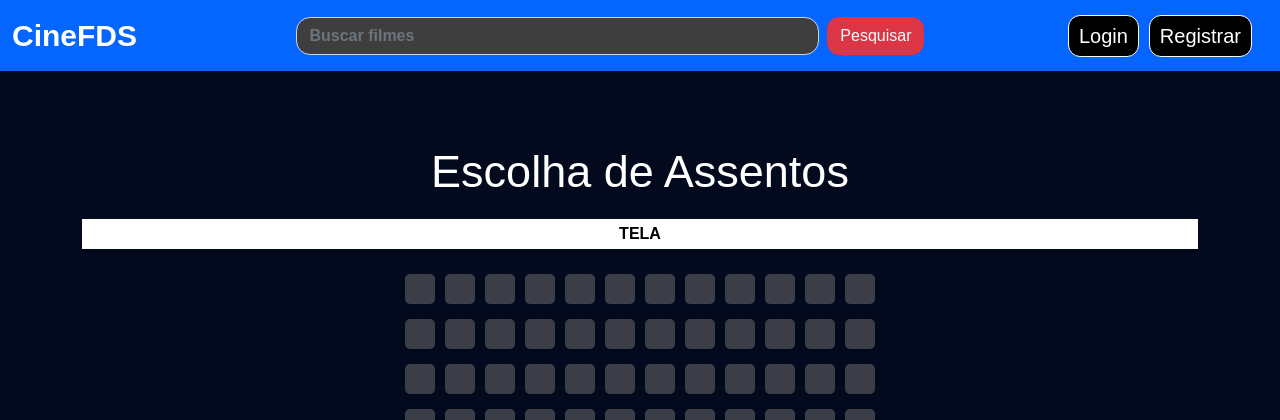
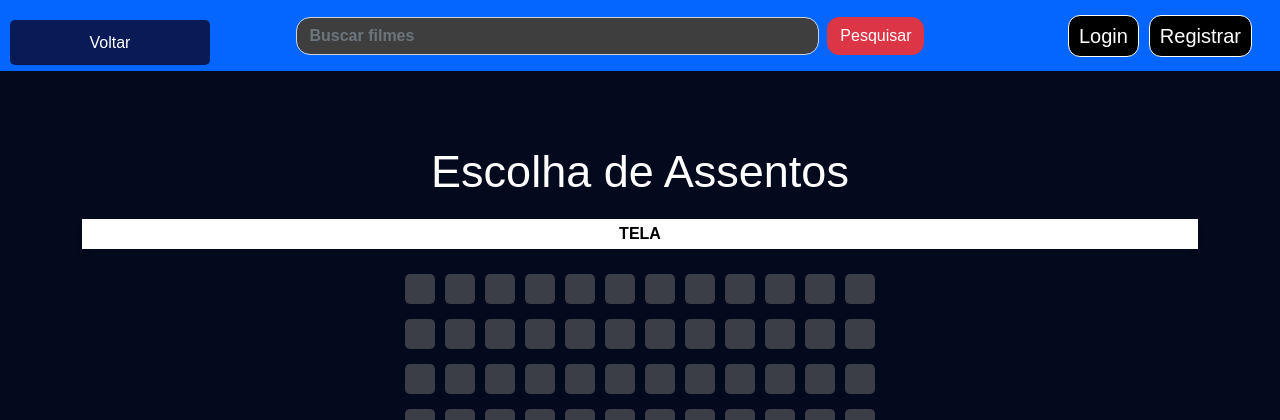
Before and after one commit to julsales/CineFDS, a Django app: page /escolha_acento/ in a window 1280 px wide. Shown: the top 420 px of the page. Run offline with Django 5.2, Linux system fonts and the light colour scheme; data that the repository does not hold is empty; parts of the project's set-up code (start-up, migrations or seed data) failed here and were passed over; some libraries are stand-ins or nearby versions.

Commit message:
atualizado html do cart/escolha acento

```diff
--- a/CineFds/home/templates/escolha_acento.html
+++ b/CineFds/home/templates/escolha_acento.html
@@ -18,6 +18,18 @@
         .container {
             text-align: center;
             margin-top: 50px;
+        }
+
+        .back-button {
+            position: absolute;
+            top: 20px;
+            left: 20px;
+            background-color: #444451;
+            color: white;
+            padding: 10px 20px;
+            border: none;
+            border-radius: 5px;
+            cursor: pointer;
         }
 
         .screen {
@@ -170,11 +182,41 @@
             border-radius: 10px;
         }
 
+        .back-button {
+        display: flex;
+        align-items: center;
+        justify-content: center;
+        background-color: rgba(9, 27, 87); /* Updated color */
+        color: white;
+        padding: 5px;
+        width: 200px; /* Adjusted width */
+        height: 45px;
+        border: none;
+        border-radius: 5px;
+        cursor: pointer;
+        text-decoration: none;
+        position: absolute;
+        top: 20px;
+        left: 10px; /* Adjusted left position */
+    }
+
+    .back-button svg {
+        width: 48px;
+        height: 48px;
+        fill: white;
+    }
+
+    .back-button span {
+        font-size: 24px;
+        color: white;
+        margin-left: 5px;
+    }
     </style>
  <link href="{% static 'home.css' %}" rel="stylesheet"/>
  <script src="{% static 'home.js' %}" defer></script>
 </head>
 <body>
+    <button class="back-button" onclick="window.location.href='{% url 'cart' %}'">Voltar</button>
     <div class="container">
      <h1>Escolha de Assentos</h1>
      <div class="screen"></div>
@@ -204,12 +246,32 @@
                      const seatDiv = document.createElement('div');
                      seatDiv.classList.add('seat');
                      seatDiv.dataset.seatId = `${rowIndex + 1}-${seatIndex + 1}`;
-                        seatDiv.addEventListener('click', function() {
-                            this.classList.toggle('selected');
-                        });
                      rowDiv.appendChild(seatDiv);
                  });
                  document.querySelector('.seats-container').appendChild(rowDiv);
+             });
+
+             document.addEventListener('DOMContentLoaded', function() {
+                 const totalTickets = parseFloat(localStorage.getItem('totalTickets'));
+                 let selectedSeatsCount = 0;
+
+                 document.querySelectorAll('.seat').forEach(seat => {
+                     seat.addEventListener('click', function() {
+                         if (this.classList.contains('occupied')) return;
+
+                         if (this.classList.contains('selected')) {
+                             this.classList.remove('selected');
+                             selectedSeatsCount--;
+                         } else {
+                             if (selectedSeatsCount < totalTickets) {
+                                 this.classList.add('selected');
+                                 selectedSeatsCount++;
+                             } else {
+                                 alert('Você só pode selecionar o número de assentos de acordo com a quantidade de ingressos comprados.');
+                             }
+                         }
+                     });
+                 });
              });
          </script>
      </div>
```
Also changed, not shown: CineFds/home/templates/cart.html (+17 -3 lines). Lines whose indentation alone changed are shown as unchanged.
